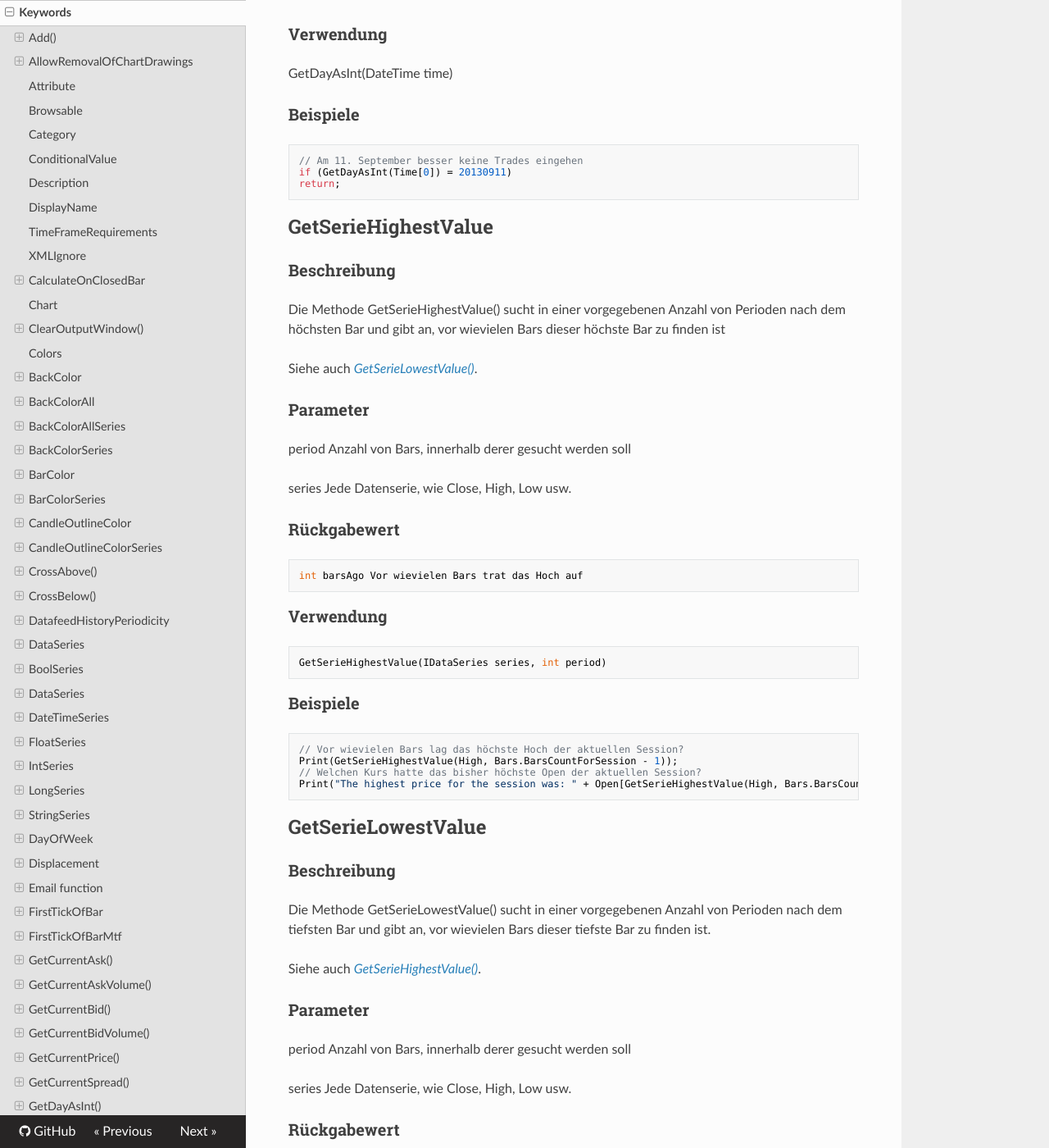
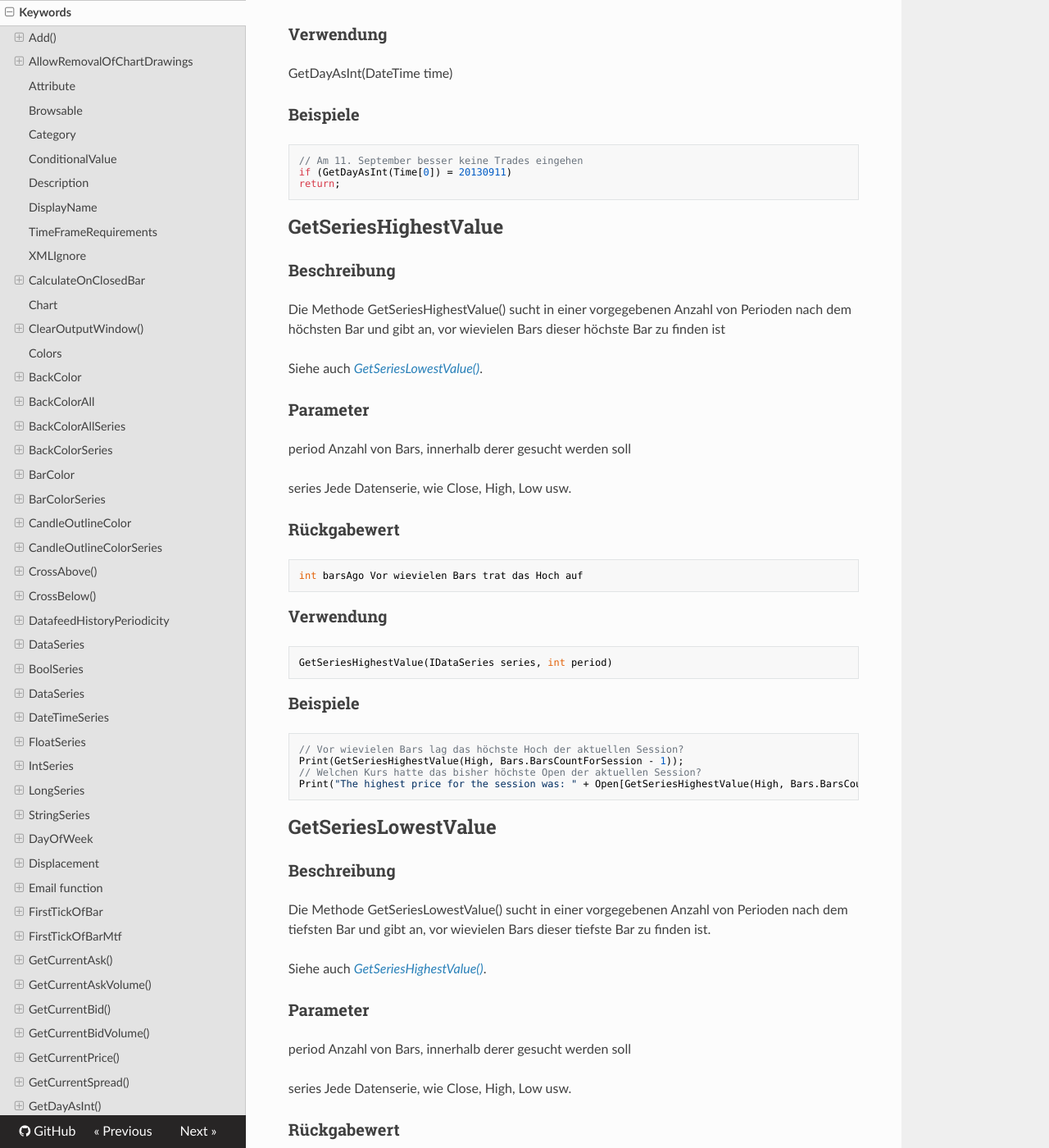
Before and after one commit to AgenaTrader/AgenaScript-documentation-de, an MkDocs documentation site: the page built from sources/keywords.md, in a window 1280 px wide and 1400 px high, scrolled down 42378 px. Shown: the whole window at 82% size. Built offline with MkDocs 1.6.1, drawn with Linux system fonts in a browser that asks for light colours; nearby versions of some CDN libraries; old or Windows-style settings are respelled for this version of MkDocs; some of the changed text lies outside the part shown.

Commit message:
Update keywords.md

````diff
--- a/sources/keywords.md
+++ b/sources/keywords.md
@@ -1551,11 +1551,11 @@ if (GetDayAsInt(Time[0]) = 20130911)
 return;
 ```
 
-## GetSerieHighestValue
-### Beschreibung
-Die Methode GetSerieHighestValue() sucht in einer vorgegebenen Anzahl von Perioden nach dem höchsten Bar und gibt an, vor wievielen Bars dieser höchste Bar zu finden ist
-
-Siehe auch [*GetSerieLowestValue()*](#getserielowestvalue).
+## GetSeriesHighestValue
+### Beschreibung
+Die Methode GetSeriesHighestValue() sucht in einer vorgegebenen Anzahl von Perioden nach dem höchsten Bar und gibt an, vor wievielen Bars dieser höchste Bar zu finden ist
+
+Siehe auch [*GetSeriesLowestValue()*](#getserieslowestvalue).
 
 ### Parameter
 period Anzahl von Bars, innerhalb derer gesucht werden soll
@@ -1569,22 +1569,22 @@ int barsAgo Vor wievielen Bars trat das Hoch auf
 
 ### Verwendung
 ```cs
-GetSerieHighestValue(IDataSeries series, int period)
+GetSeriesHighestValue(IDataSeries series, int period)
 ```
 
 ### Beispiele
 ```cs
 // Vor wievielen Bars lag das höchste Hoch der aktuellen Session?
-Print(GetSerieHighestValue(High, Bars.BarsCountForSession - 1));
+Print(GetSeriesHighestValue(High, Bars.BarsCountForSession - 1));
 // Welchen Kurs hatte das bisher höchste Open der aktuellen Session?
-Print("The highest price for the session was: " + Open[GetSerieHighestValue(High, Bars.BarsCountForSession - 1)]);
-```
-
-## GetSerieLowestValue
-### Beschreibung
-Die Methode  GetSerieLowestValue() sucht in einer vorgegebenen Anzahl von Perioden nach dem tiefsten Bar und gibt an, vor wievielen Bars dieser tiefste Bar zu finden ist.
-
-Siehe auch [*GetSerieHighestValue()*](#getseriehighestvalue).
+Print("The highest price for the session was: " + Open[GetSeriesHighestValue(High, Bars.BarsCountForSession - 1)]);
+```
+
+## GetSeriesLowestValue
+### Beschreibung
+Die Methode  GetSeriesLowestValue() sucht in einer vorgegebenen Anzahl von Perioden nach dem tiefsten Bar und gibt an, vor wievielen Bars dieser tiefste Bar zu finden ist.
+
+Siehe auch [*GetSeriesHighestValue()*](#getserieshighestvalue).
 
 ### Parameter
 period Anzahl von Bars, innerhalb derer gesucht werden soll
@@ -1602,9 +1602,9 @@ GetSerieLowestValue(IDataSeries series, int period)
 ### Beispiele
 ```cs
 // Vor wievielen Bars lag das tiefste Tief der aktuellen Session?
-Print(GetSerieLowestValue(Low, Bars.BarsCountForSession - 1));
+Print(GetSeriesLowestValue(Low, Bars.BarsCountForSession - 1));
 // Welchen Kurs hatte das bisher tiefste Open der aktuellen Session?
-Print("The lowest open price of the current session was: " + Open[GetSerieLowestValue(Low, Bars.BarsCountForSession - 1)]);
+Print("The lowest open price of the current session was: " + Open[GetSeriesLowestValue(Low, Bars.BarsCountForSession - 1)]);
 ```
 
 ## GetTimeAsInt()
````
